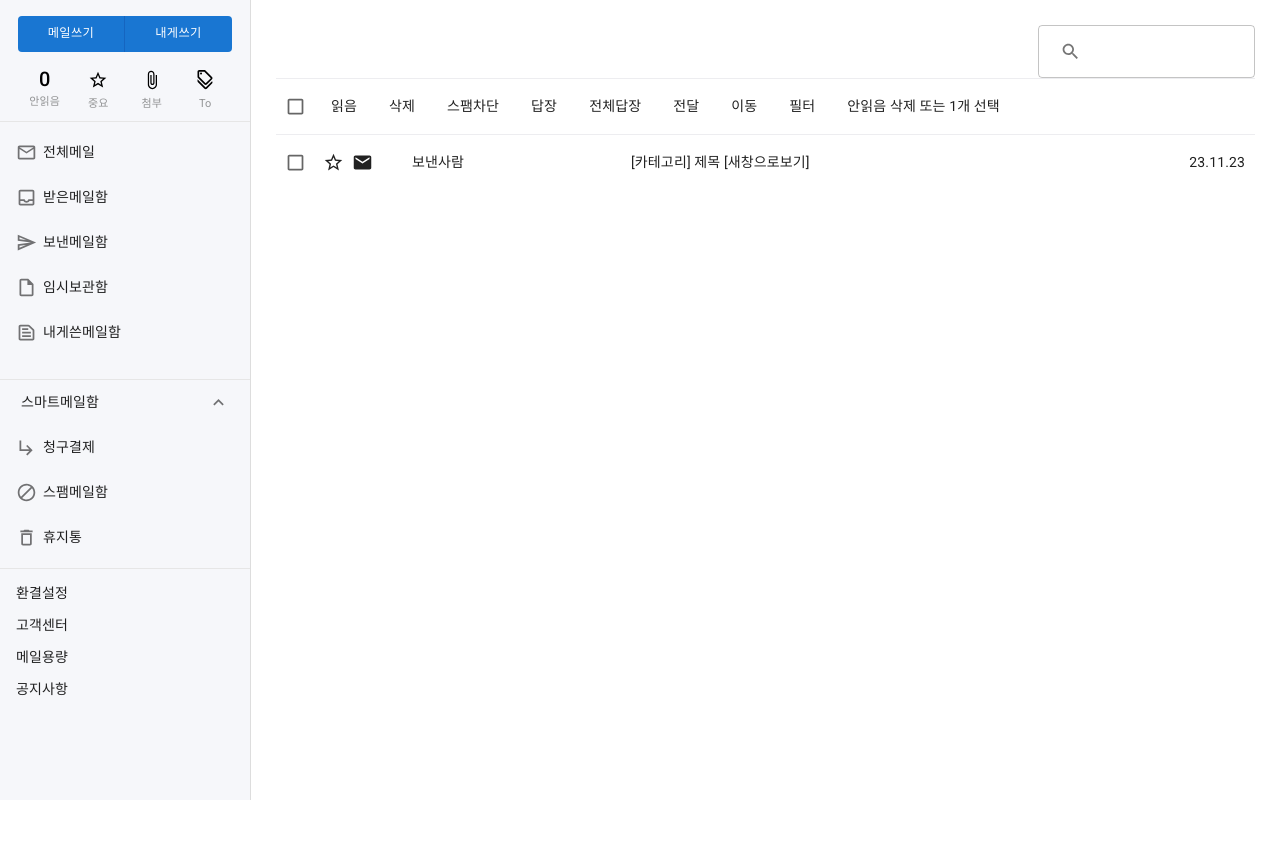
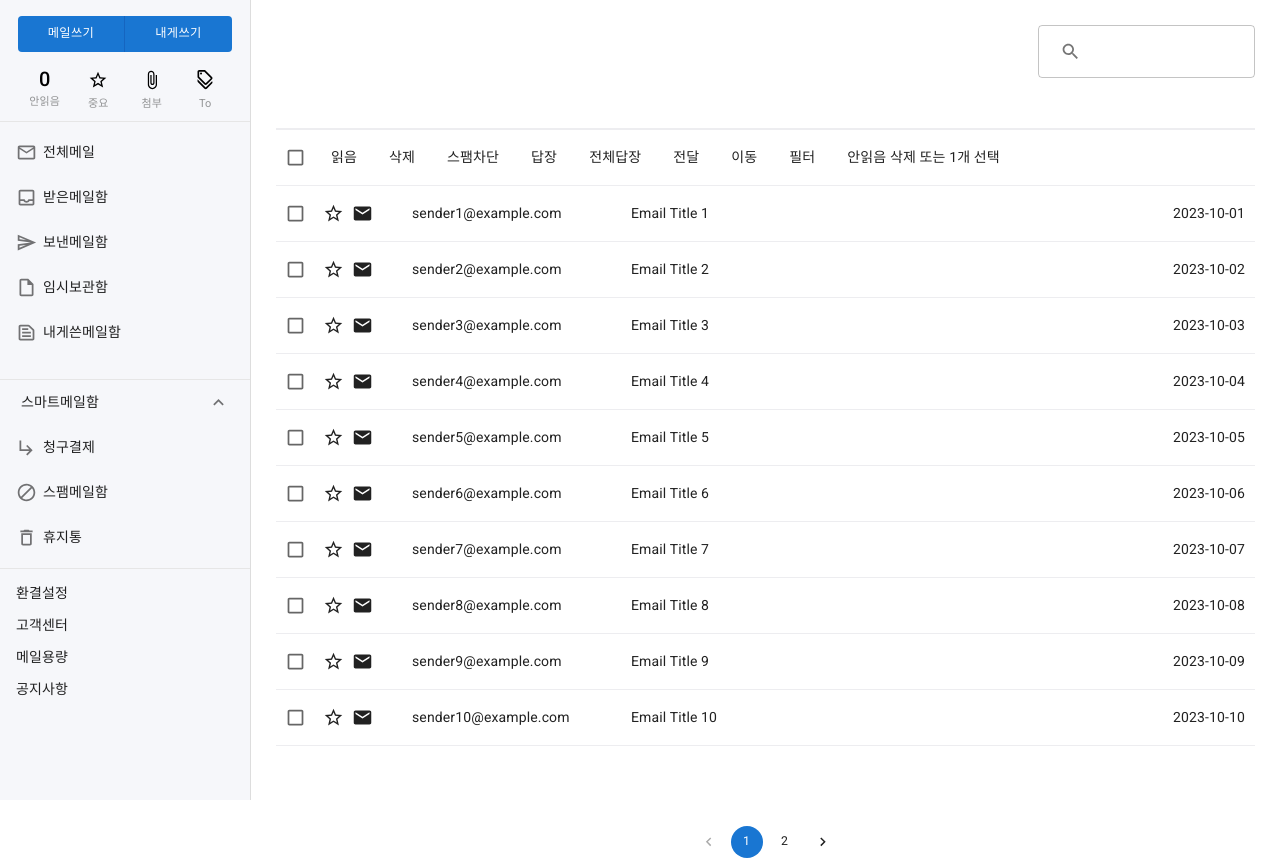
Before and after one commit to gajihub/react-study, a React (Vite) app: page / in a window 1280 px wide. Before the commit the page ends 800 px from the top, so only its background shows below. Built offline with nearby package versions, Linux system fonts and the light colour scheme.

Commit message:
[수정] 페이징 및 전체 선택 수정

```diff
--- a/src/assets/styles/components/EmailBasic.module.scss
+++ b/src/assets/styles/components/EmailBasic.module.scss
@@ -3,10 +3,11 @@
     justify-content: flex-end;
 }
 .toolbar {
-    border-top: 1px solid rgba(230, 230, 234, 0.7);
+    margin-top: 50px;
+    border-top: 2px solid rgba(230, 230, 234, 0.7);
 }
 
-.tableHead {
+.listHead {
     display: flex;
     flex-direction: row;
     li{
@@ -15,11 +16,19 @@
     }
 }
 
+.paging {
+    margin-top: 80px;
+    ul {
+        justify-content: center;
+    }
+}
+
 .mailList {
     border-top: 1px solid rgba(230, 230, 234, 0.7);
     li{
         padding:8px 10px 8px 0;
         width: auto;
+        border-bottom: 1px solid rgba(230, 230, 234, 0.7);
          div {
             display: flex;
             align-items: center;
@@ -49,4 +58,5 @@
         width: 160px;
         justify-content: flex-end;
     }
+
 }
--- a/src/components/EmailBasic.tsx
+++ b/src/components/EmailBasic.tsx
@@ -5,22 +5,54 @@ import {
   Checkbox,
   List,
   ListItem,
-  ListItemButton
+  ListItemButton,
+  Pagination
 } from "@mui/material";
 import { Search, StarOutline, Email } from "@mui/icons-material";
 import styles from "@styles/components/EmailBasic.module.scss";
+import emailData from "@data/EmailsData.json";
 
 const EmailBasic = () => {
-  const [checked, setChecked] = React.useState([true, false]);
+  const [checkedEmails, setCheckedEmails] = React.useState(
+    new Array(emailData.length).fill(false)
+  );
+  const [currentPage, setCurrentPage] = React.useState(1);
+  const emailsPerPage = 10;
 
-  const handleChange1 = (event: React.ChangeEvent<HTMLInputElement>) => {
-    setChecked([event.target.checked, event.target.checked]);
+  //paging
+  const emailpageChange = (event: any, page: number) => {
+    setCurrentPage(page);
   };
 
-  const handleChange2 = (event: React.ChangeEvent<HTMLInputElement>) => {
-    setChecked([event.target.checked, checked[1]]);
+  //paging 에 따른 현재 페이지 데이터 가공
+  const currentEmails = emailData.slice(
+    (currentPage - 1) * emailsPerPage,
+    currentPage * emailsPerPage
+  );
+  const currentPageChecked = checkedEmails.slice(
+    (currentPage - 1) * emailsPerPage,
+    currentPage * emailsPerPage
+  );
+
+  // 리스트 내 각 리스트 체크박스 함수 (현재 페이지의 이메일에 대해서만 작동)
+  const emailCheckChange = (pageIndex: number) => {
+    const globalIndex = (currentPage - 1) * emailsPerPage + pageIndex;
+    const newChecked = [...checkedEmails];
+    newChecked[globalIndex] = !newChecked[globalIndex];
+    setCheckedEmails(newChecked);
   };
 
+  // 전체 선택 체크박스 (현재 페이지의 이메일에 대해서만 작동)
+  const checkboxToggleAll = () => {
+    const isAllChecked = currentPageChecked.every(Boolean);
+    const updatedChecked = new Array(emailsPerPage).fill(!isAllChecked);
+
+    setCheckedEmails([
+      ...checkedEmails.slice(0, (currentPage - 1) * emailsPerPage),
+      ...updatedChecked,
+      ...checkedEmails.slice(currentPage * emailsPerPage)
+    ]);
+  };
   return (
     <>
       <div className={styles.searchBox}>
@@ -36,16 +68,19 @@ const EmailBasic = () => {
       </div>
       <div>
         <div className={styles.toolbar}>
-          <List className={styles.tableHead}>
+          <List className={styles.listHead}>
             <ListItem>
               <Checkbox
                 color="primary"
                 inputProps={{
                   "aria-labelledby": "전체선택"
                 }}
-                checked={checked[0] && checked[1]}
-                //   indeterminate={checked[0] !== checked[1]}
-                onChange={handleChange1}
+                onChange={checkboxToggleAll}
+                checked={currentPageChecked.every(Boolean)}
+                indeterminate={
+                  currentPageChecked.some(Boolean) &&
+                  !currentPageChecked.every(Boolean)
+                }
               />
             </ListItem>
             <ListItem>
@@ -78,18 +113,19 @@ const EmailBasic = () => {
           </List>
         </div>
         <List className={styles.mailList} disablePadding={true}>
-          <ListItem>
-            <div className={styles.mailBox}>
-              <div className={styles.checkbox}>
-                <Checkbox
-                  color="primary"
-                  inputProps={{
-                    "aria-labelledby": "선택하기"
-                  }}
-                  checked={checked[0] && checked[1]}
-                  onChange={handleChange2}
-                />
-              </div>
+          {currentEmails.map((email, pageIndex) => (
+            <ListItem key={email.id} className={styles.mailBox}>
+              <Checkbox
+                color="primary"
+                checked={
+                  checkedEmails[(currentPage - 1) * emailsPerPage + pageIndex]
+                }
+                onChange={() =>
+                  emailCheckChange(
+                    (currentPage - 1) * emailsPerPage + pageIndex
+                  )
+                }
+              />
               <div className={styles.bookmark}>
                 <ListItemButton>
                   <StarOutline />
@@ -101,16 +137,24 @@ const EmailBasic = () => {
                 </ListItemButton>
               </div>
               <div className={styles.sender}>
-                <ListItemButton>보낸사람</ListItemButton>
+                <ListItemButton>{email.sender}</ListItemButton>
               </div>
               <div className={styles.emailTitle}>
-                <ListItemButton>[카테고리] 제목 [새창으로보기]</ListItemButton>
+                <ListItemButton>{email.title}</ListItemButton>
               </div>
-              <div className={styles.date}>23.11.23</div>
-            </div>
-          </ListItem>
+              <div className={styles.date}>{email.date}</div>
+            </ListItem>
+          ))}
         </List>
       </div>
+
+      <Pagination
+        count={Math.ceil(emailData.length / emailsPerPage)}
+        color="primary"
+        page={currentPage}
+        onChange={emailpageChange}
+        className={styles.paging}
+      />
     </>
   );
 };
--- a/tsconfig.json
+++ b/tsconfig.json
@@ -35,7 +35,8 @@
       "@pages/*": ["src/pages/*"],
       "@components/*": ["src/components/*"],
       "@styles/*": ["src/assets/styles/*"],
-      "@plugins/*": ["plugins/*"]
+      "@plugins/*": ["plugins/*"],
+      "@data/*": ["src/data/*"]
     },
   },
   "include": ["src"],
--- a/vite.config.ts
+++ b/vite.config.ts
@@ -18,7 +18,8 @@ export default defineConfig({
         find: "@styles",
         replacement: path.resolve(__dirname, "src/assets/styles")
       },
-      { find: "@plugins", replacement: path.resolve(__dirname, "plugins") }
+      { find: "@plugins", replacement: path.resolve(__dirname, "plugins") },
+      { find: "@data", replacement: path.resolve(__dirname, "src/data") }
     ]
   }
 });
```
Also changed, not shown: src/data/EmailsData.json (+0 -119 lines).
